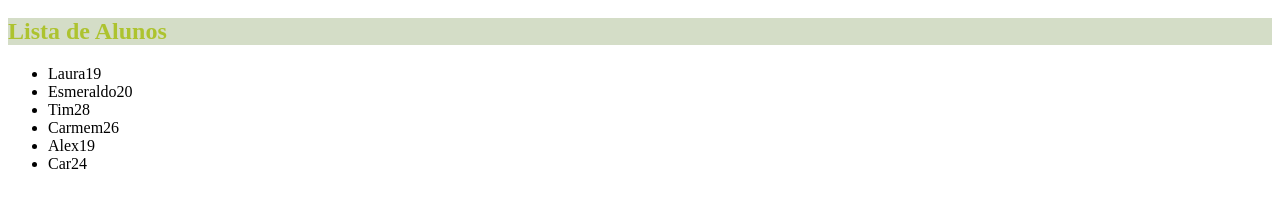
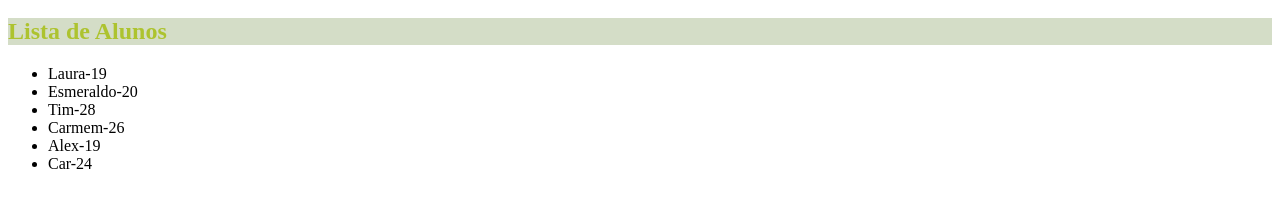
Before and after one commit to scarfada/apendendo-a-estilizar-o-componente-com-css-module, a React (Create React App) app: page / in a window 1280 px wide. Shown: the part 360-568 px from the top of the page. Built offline with nearby package versions, Linux system fonts and the light colour scheme.

Commit message:
aprendendo a usar proptypes

```diff
--- a/package.json
+++ b/package.json
@@ -4,6 +4,7 @@
   "private": true,
   "dependencies": {
     "node_modules": "*",
+    "prop-types": "^15.8.1",
     "react": "^18.1.0",
     "react-dom": "^18.1.0"
   },
--- a/src/components/Frase.js
+++ b/src/components/Frase.js
@@ -1,5 +1,6 @@
 import React from 'react';
 import style from './Frase.module.css';
+
 
 export default function Frase() {
   return (
--- a/src/components/Item.js
+++ b/src/components/Item.js
@@ -1,13 +1,17 @@
 import React from 'react';
-
+import PropTypes from 'prop-types';
 
 export default function Alunos({ aluno, idade }) {
   return (
     <div>
       <li>
-        {aluno}
-        {idade}
+        {aluno}-{idade}
       </li>
     </div>
-  );
+  )
+
 }
+Alunos.propTypes = {
+  aluno: PropTypes.string.isRequired,
+  idade: PropTypes.number.isRequired,
+}
```
